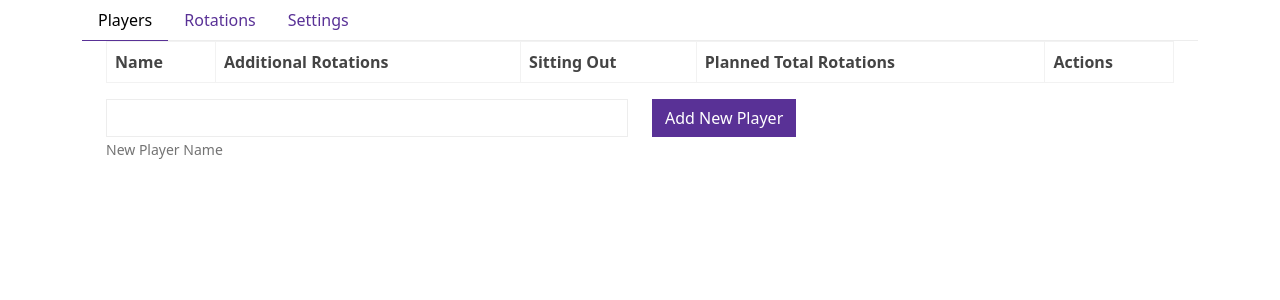
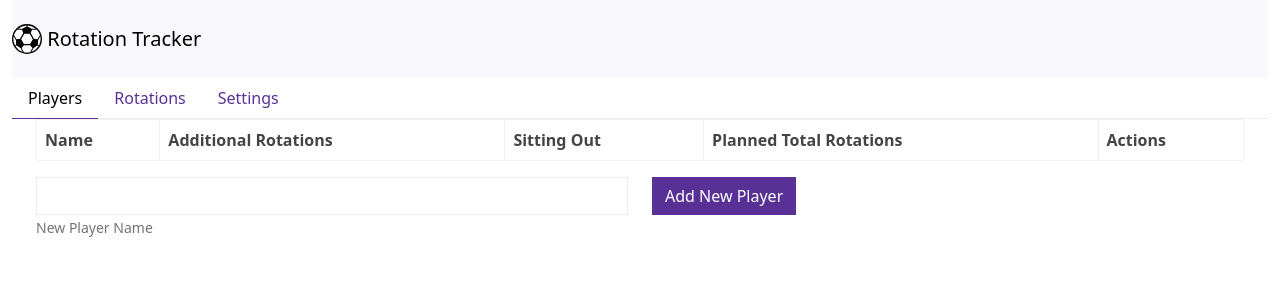
Before and after one commit to BrianMcBrayer/coach-assistant, a React (Vite) app: page / in a window 1280 px wide. Shown: the top 300 px of the page. Built offline with nearby package versions, Linux system fonts and the light colour scheme.

Commit message:
Add header

```diff
--- a/src/App.tsx
+++ b/src/App.tsx
@@ -2,7 +2,17 @@ import "bootswatch/dist/pulse/bootstrap.min.css";
 import PlayersEditor from "./PlayersEditor";
 import { useEffect, useState } from "react";
 import { Player, Rotation, RotationStatus } from "./types";
-import { Button, Col, Container, Form, Row, Tab, Tabs } from "react-bootstrap";
+import {
+  Button,
+  Col,
+  Container,
+  Form,
+  Nav,
+  Navbar,
+  Row,
+  Tab,
+  Tabs,
+} from "react-bootstrap";
 import RotationListDisplay from "./RotationListDisplay";
 
 function App() {
@@ -60,12 +70,28 @@ function App() {
   }
 
   return (
-    <Container>
+    <Container fluid>
+      <Row>
+        <Col>
+          <Navbar bg="light" expand="lg">
+            <Navbar.Brand href="#home">
+              <img
+                src="/soccer_ball2.svg"
+                width={30}
+                height={30}
+                className="d-inline-block align-top"
+                alt="logo"
+              />{" "}
+              Rotation Tracker
+            </Navbar.Brand>
+          </Navbar>
+        </Col>
+      </Row>
       <Row>
         <Col>
           <Tabs defaultActiveKey="Players">
             <Tab eventKey="Players" title="Players">
-              <Container>
+              <Container fluid>
                 <Row>
                   <Col>
                     <PlayersEditor
@@ -80,7 +106,7 @@ function App() {
               </Container>
             </Tab>
             <Tab eventKey="Rotations" title="Rotations">
-              <Container>
+              <Container fluid>
                 <Row>
                   <Col>
                     <RotationListDisplay
@@ -99,7 +125,7 @@ function App() {
               </Container>
             </Tab>
             <Tab eventKey="Settings" title="Settings">
-              <Container>
+              <Container fluid>
                 <Row>
                   <Col>
                     <Form.Control
--- a/src/PlayersEditor.tsx
+++ b/src/PlayersEditor.tsx
@@ -43,7 +43,7 @@ export default function PlayersEditor({
   };
 
   return (
-    <Container>
+    <Container fluid>
       <Row>
         <Col>
           <Table striped bordered hover>
```
